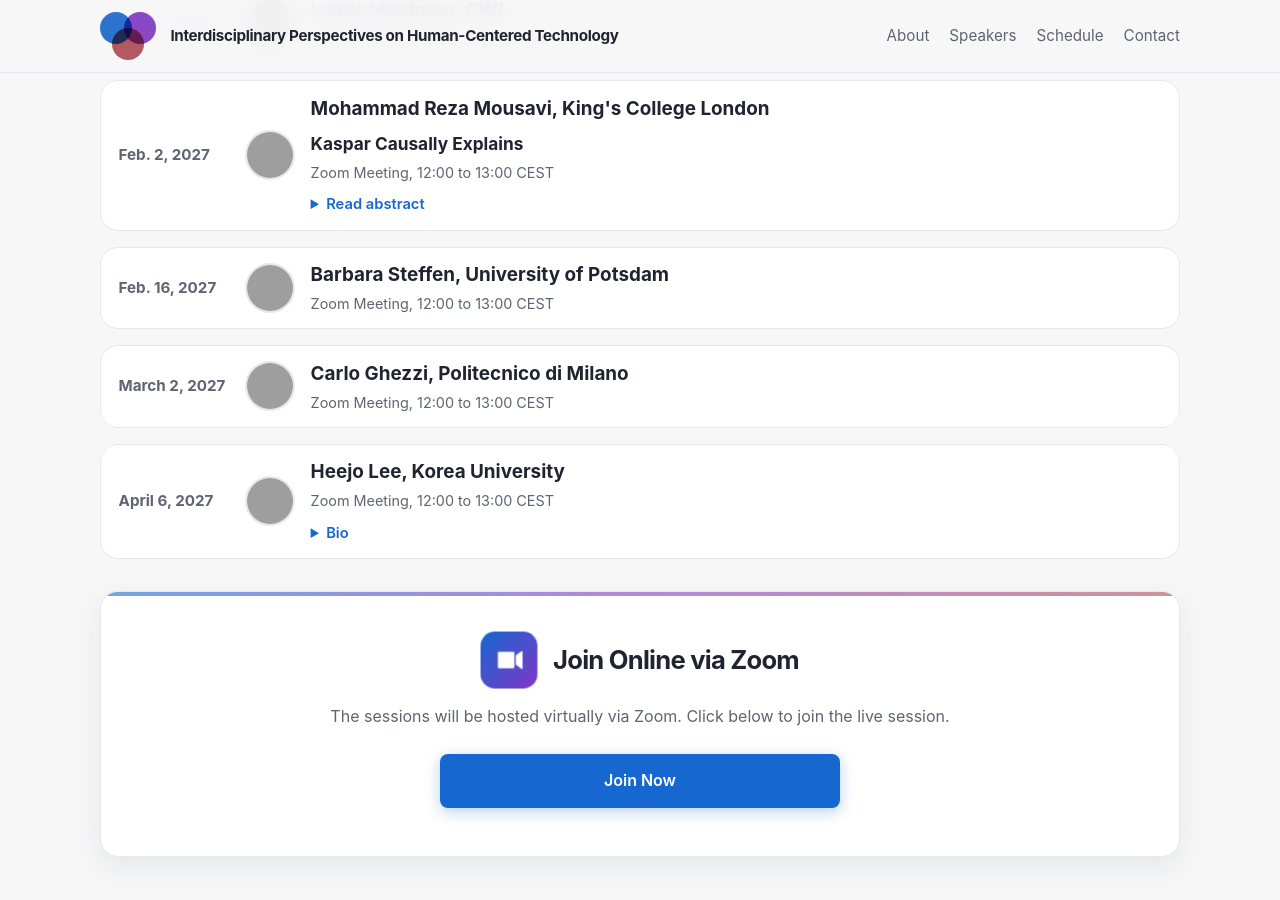
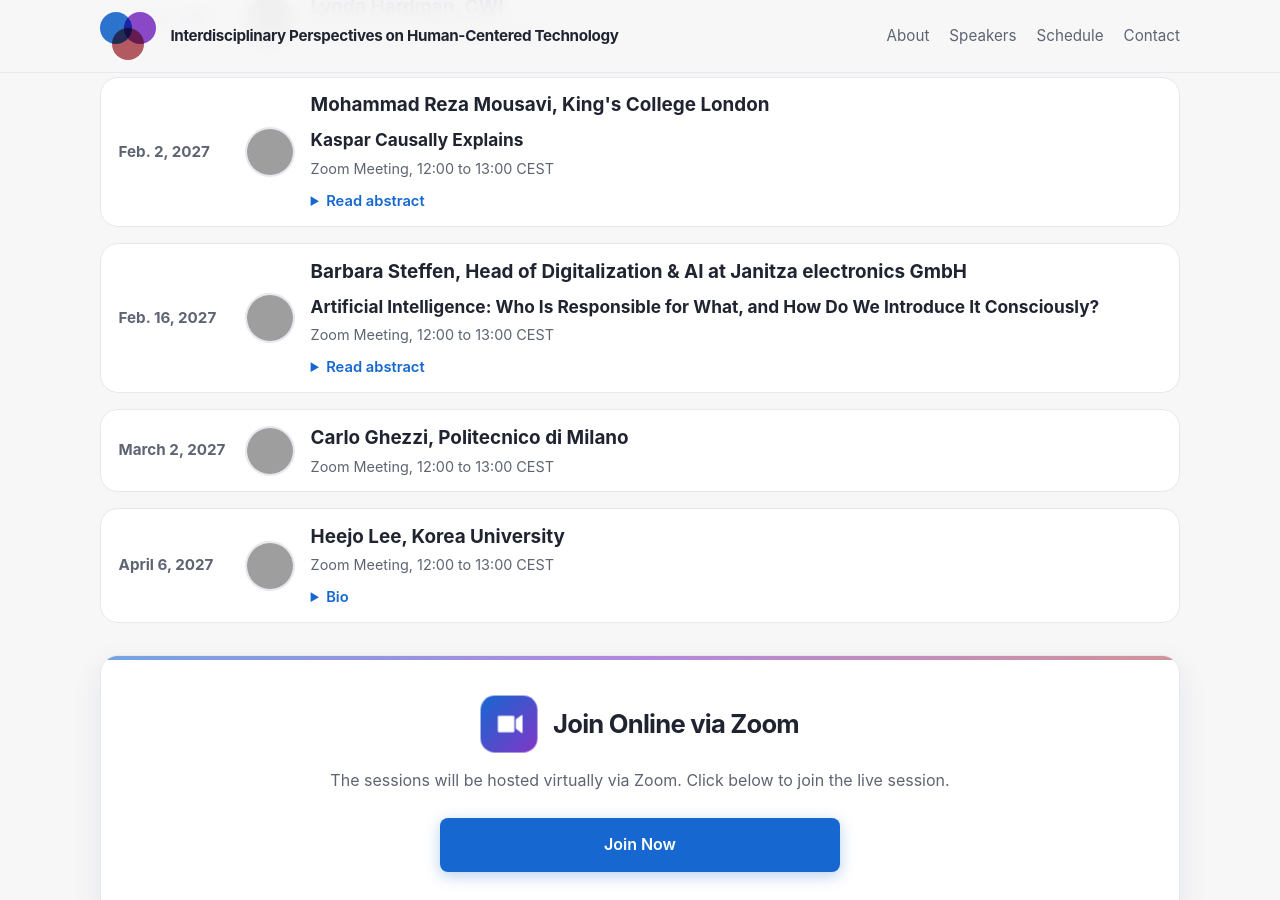
Before and after one commit to rebeca-lang/rebeca-lang.github.io, a Jekyll site: the page events/human-centered-technology/index.html, which Jekyll copies as it is, in a window 1280 px wide and 900 px high, scrolled down 2491 px, cut to the strip 0-900 px from the top of the window. Built offline with Jekyll 4.4.1, drawn with Linux system fonts in a browser that asks for light colours; some of the changed text lies outside the part shown; grey boxes are pictures that could not be loaded.

Commit message:
Update index.html

```diff
--- a/events/human-centered-technology/index.html
+++ b/events/human-centered-technology/index.html
@@ -1257,7 +1257,7 @@
                         <img class="speaker-avatar" src="https://www.uni-potsdam.de/fileadmin/_processed_/8/f/csm_Barbara_6a6b0fcc27.webp" alt="Barbara Steffen" loading="lazy" />
                         <div class="speaker-info">
                             <strong>Barbara Steffen</strong>
-                            <span class="affiliation-badge">PhD Researcher &amp; Research Fellow, University of Potsdam</span>
+                            <span class="affiliation-badge">Head of Digitalization &amp; AI at Janitza electronics GmbH</span>
                         </div>
                     </article>
 
@@ -1425,8 +1425,24 @@
                                 <img class="session-avatar" src="https://www.uni-potsdam.de/fileadmin/_processed_/8/f/csm_Barbara_6a6b0fcc27.webp" alt="Barbara Steffen" loading="lazy" />
                             </span>
                             <div class="session-info">
-                                <div class="session-title">Barbara Steffen, University of Potsdam</div>
+                                <div class="session-title">Barbara Steffen, Head of Digitalization &amp; AI at Janitza electronics GmbH</div>
+                                <div class="talk-title">Artificial Intelligence: Who Is Responsible for What, and How Do We Introduce It Consciously?</div>
                                 <div class="session-meta">Zoom Meeting, 12:00 to 13:00 CEST</div>
+                                <details class="talk-details">
+                                    <summary>Read abstract</summary>
+                                    <p>
+                                        AI is not only a technological development but a social, ethical, organizational, and political challenge. The key question is not whether AI is good or bad, but how to introduce it consciously, so that we avoid dependency, preserve human judgment, and keep accountability visible.
+                                    </p>
+                                    <p style="margin-top: 0.6rem;">
+                                        This presentation offers ten commandments for the wise and responsible use of AI, centered on protecting what makes us human. They focus on preserving human capability, safeguarding fairness, privacy, and transparency, assigning clear responsibility, and continuously reflecting on AI's real-world effects.
+                                    </p>
+                                    <p style="margin-top: 0.6rem;">
+                                        Responsible AI cannot be shaped by technical expertise alone. It requires collaboration between computer science, psychology, ethics, law, compliance, and organizational practice. We therefore propose an interdisciplinary, monitorable approach: introduce AI consciously, observe its effects with concrete indicators, and refine the framework over time.
+                                    </p>
+                                    <p style="margin-top: 0.6rem;">
+                                        AI adoption is an ongoing, cross-functional process that keeps human agency at its center. Participants will leave with a practical framework they can apply in their own organization.
+                                    </p>
+                                </details>
                             </div>
                         </div>
                     </article>
```
